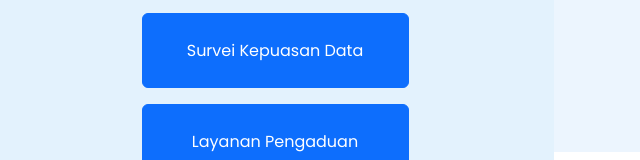
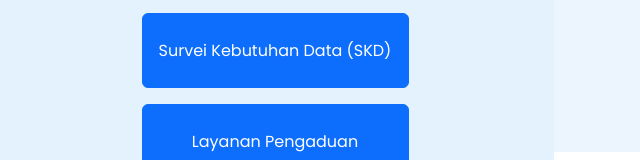
Before and after one commit to iynnn/Butata, a plain HTML site: page linktree.html in a window 1280 px wide. Shown: the part 666-826 px from the top of the page, 365-1005 px from the left. Drawn offline with nearby package versions, Linux system fonts and the light colour scheme.

Commit message:
fixed typo

```diff
--- a/linktree.html
+++ b/linktree.html
@@ -78,7 +78,7 @@
             style="height: 75px"
             onclick="window.open('http://s.bps.go.id/SKD24_7310', '_blank')"
           >
-            Survei Kepuasan Data
+            Survei Kebutuhan Data (SKD)
           </button>
 
           <button
```
